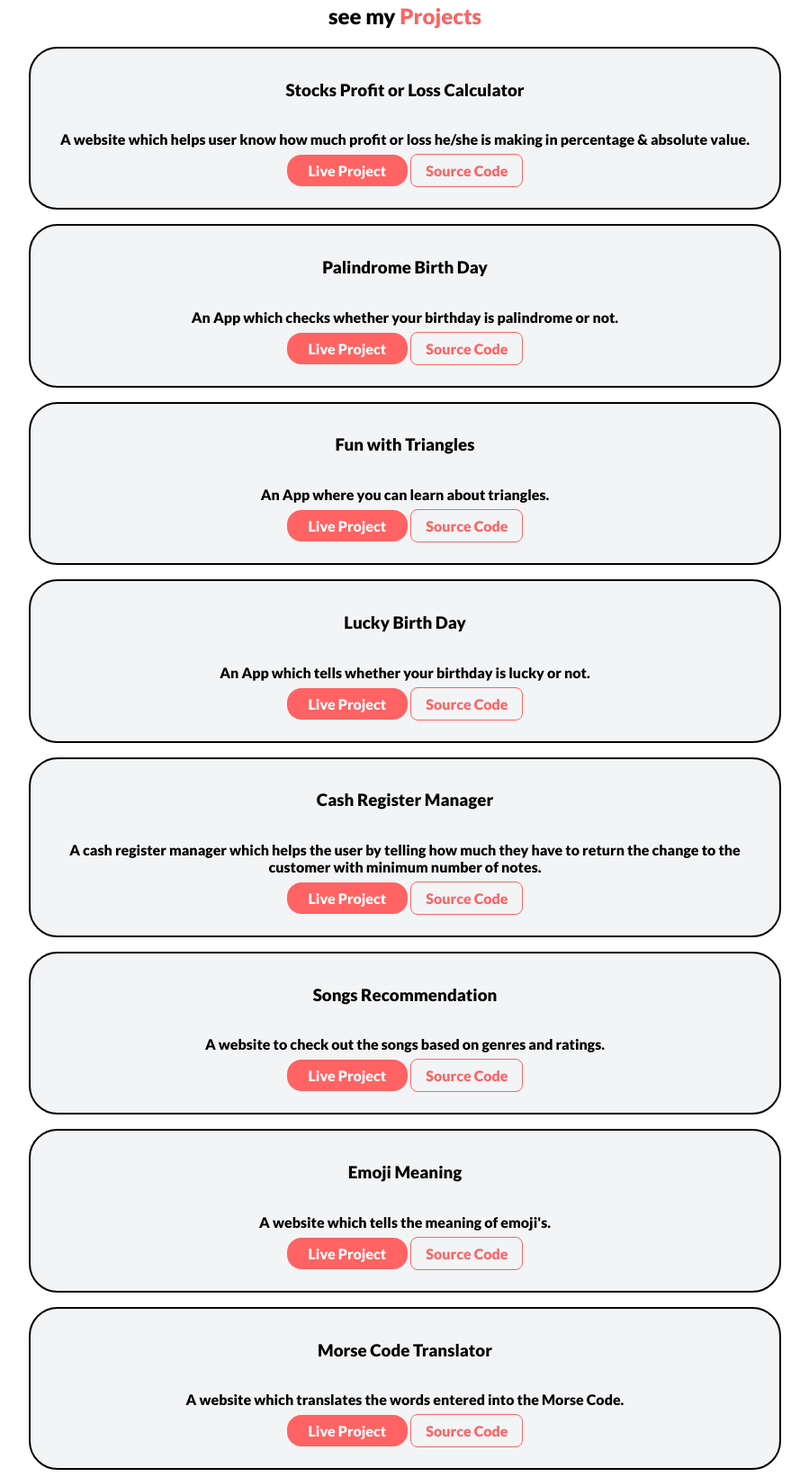
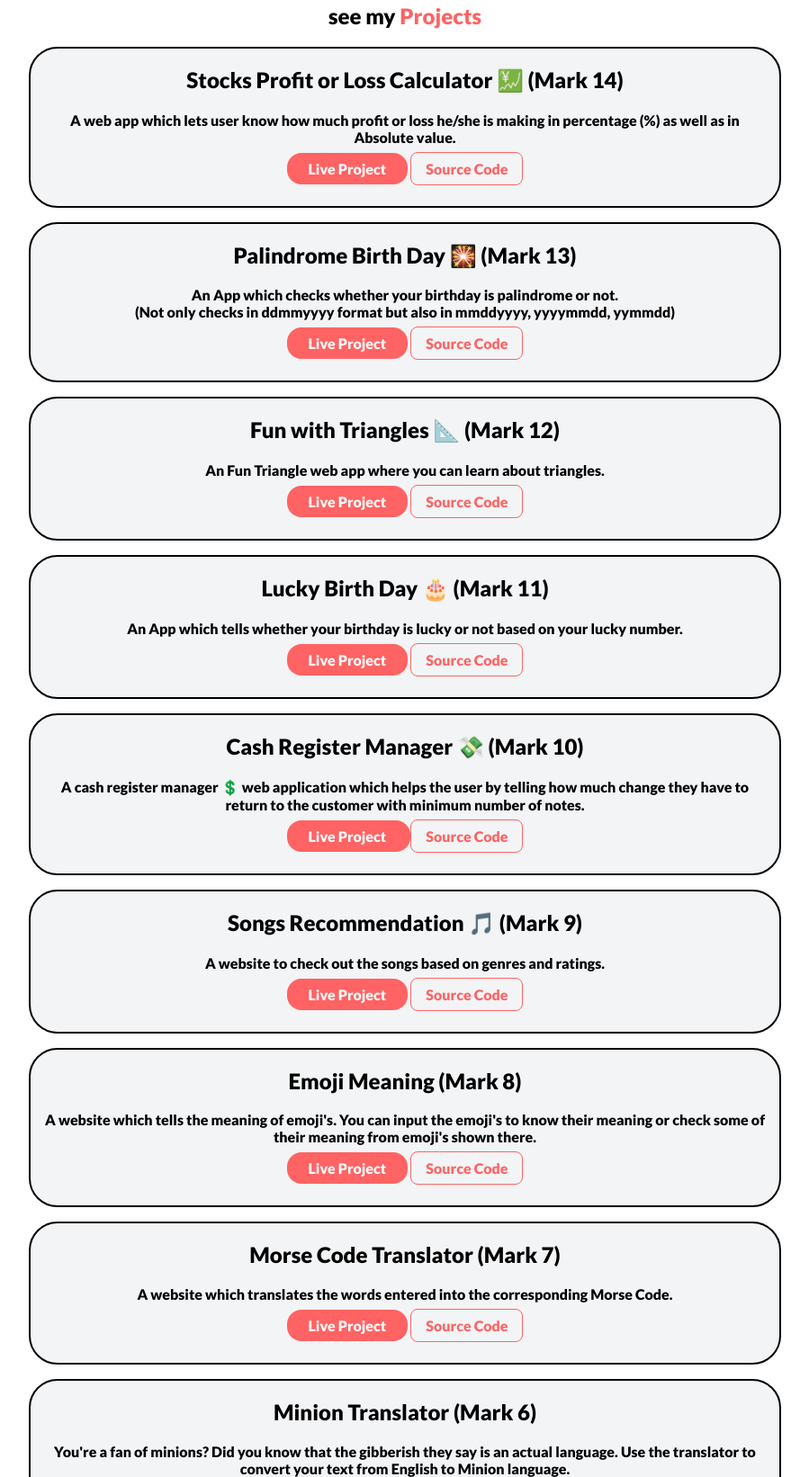
Before and after one commit to rohit8686/rohit-website, a plain HTML site: page projects.html in a window 1280 px wide. Shown: the part 125-1767 px from the top of the page at 90% size, without its empty margins (190-1089 px from the left). Drawn offline with Linux system fonts and the light colour scheme.

```diff
--- a/projects.html
+++ b/projects.html
@@ -27,32 +27,32 @@
     <h2 class="center">see my <span class="header-color">Projects</span></h2>
 
     <section class="center off-white-section padding-bottom container container-center margin-bottom border">
-        <h3>Stocks Profit or Loss Calculator</h3>
-        <p>A website which helps user know how much profit or loss he/she is making in percentage & absolute value.
+        <h2>Stocks Profit or Loss Calculator 💹 (Mark 14)</h2>
+        <p>A web app which lets user know how much profit or loss he/she is making in percentage (%) as well as in Absolute value.
         </p>
         <a class="link primary-link" href="https://ti03o.csb.app/" target="_blank">Live Project</a>
         <a class="link secondary-link" href="https://github.com/qwerty8686/stocksCalculator" target="_blank">Source Code</a>
     </section>
 
     <section class="border margin-bottom center off-white-section padding-bottom container container-center">
-        <h3>Palindrome Birth Day</h3>
-        <p>An App which checks whether your birthday is palindrome or not.
+        <h2>Palindrome Birth Day 🎇 (Mark 13)</h2>
+        <p>An App which checks whether your birthday is palindrome or not.<br>(Not only checks in ddmmyyyy format but also in mmddyyyy, yyyymmdd, yymmdd)
         </p>
         <a class="link primary-link" href="https://ou35i.csb.app/" target="_blank">Live Project</a>
         <a class="link secondary-link" href="https://github.com/qwerty8686/PalindromeBirthday" target="_blank">Source Code</a>
     </section>
 
     <section class="border margin-bottom center off-white-section padding-bottom container container-center">
-        <h3>Fun with Triangles</h3>
-        <p>An App where you can learn about triangles.
+        <h2>Fun with Triangles 📐 (Mark 12)</h2>
+        <p>An Fun Triangle web app where you can learn about triangles.
         </p>
         <a class="link primary-link" href="https://v6yo7.csb.app/" target="_blank">Live Project</a>
         <a class="link secondary-link" href="https://github.com/qwerty8686/funWithTriangles" target="_blank">Source Code</a>
     </section>
 
     <section class="border margin-bottom center off-white-section padding-bottom container container-center">
-        <h3>Lucky Birth Day</h3>
-        <p>An App which tells whether your birthday is lucky or not.
+        <h2>Lucky Birth Day 🎂 (Mark 11)</h2>
+        <p>An App which tells whether your birthday is lucky or not based on your lucky number.
         </p>
         <a class="link primary-link" href="https://o42mp.csb.app/" target="_blank">Live Project</a>
         <a class="link secondary-link" href="https://github.com/qwerty8686/LuckyBirthDay" target="_blank">Source Code</a>
@@ -60,39 +60,39 @@
 
 
     <section class="border margin-bottom center off-white-section padding-bottom container container-center">
-        <h3>Cash Register Manager</h3>
-        <p>A cash register manager which helps the user by telling how much they have to return the change to the customer with minimum number of notes.
+        <h2>Cash Register Manager 💸 (Mark 10)</h2>
+        <p>A cash register manager 💲 web application which helps the user by telling how much change they have to return to the customer with minimum number of notes.
         </p>
-        <a class="link primary-link" href="https://smh0s.csb.app/" target="_blank">Live Project</a>
-        <a class="link secondary-link" href="https://github.com/qwerty8686/cashregister-manager" target="_blank">Source Code</a>
+        <a class="link primary-link" href="https://nsuxq.csb.app/" target="_blank">Live Project </a>
+        <a class="link secondary-link" href="https://github.com/qwerty8686/cashregistermanager" target="_blank">Source Code</a>
     </section>
 
     <section class="border margin-bottom center off-white-section padding-bottom container container-center">
-        <h3>Songs Recommendation</h3>
+        <h2>Songs Recommendation 🎵 (Mark 9)</h2>
         <p>A website to check out the songs based on genres and ratings.
         </p>
-        <a class="link primary-link" href="https://ibwtj.csb.app/" target="_blank">Live Project</a>
+        <a class="link primary-link" href="https://iire5.csb.app/" target="_blank">Live Project</a>
         <a class="link secondary-link" href="https://github.com/qwerty8686/songsRecommendation" target="_blank">Source Code</a>
     </section>
 
     <section class="center off-white-section padding-bottom container container-center margin-bottom border">
-        <h3>Emoji Meaning</h3>
-        <p>A website which tells the meaning of emoji's.
+        <h2>Emoji Meaning (Mark 8)</h2>
+        <p>A website which tells the meaning of emoji's. You can input the emoji's to know their meaning or check some of their meaning from emoji's shown there.
         </p>
         <a class="link primary-link" href="https://x2kxn.csb.app/" target="_blank">Live Project</a>
         <a class="link secondary-link" href="https://github.com/qwerty8686/emojiMeaning" target="_blank">Source Code</a>
     </section>
 
     <section class="border margin-bottom center off-white-section padding-bottom container container-center">
-        <h3>Morse Code Translator</h3>
-        <p>A website which translates the words entered into the Morse Code.
+        <h2>Morse Code Translator (Mark 7)</h2>
+        <p>A website which translates the words entered into the corresponding Morse Code.
         </p>
         <a class="link primary-link" href="https://morsecodetranslatorr.netlify.app/" target="_blank">Live Project</a>
         <a class="link secondary-link" href="https://github.com/qwerty8686/morsecodetranslator" target="_blank">Source Code</a>
     </section>
 
     <section class="border margin-bottom center off-white-section padding-bottom container container-center">
-        <h3>Minion Translator</h3>
+        <h2>Minion Translator (Mark 6)</h2>
         <p>You're a fan of minions? Did you know that the gibberish they say is an actual language. Use the translator
             to convert your text from English to Minion language.
         </p>
@@ -102,7 +102,7 @@
     </section>
 
     <section class="border margin-bottom center off-white-section padding-bottom container container-center">
-        <h3>You're good at Abbreviations?</h3>
+        <h2>You're good at Abbreviations? (Mark 2)</h2>
         <p>You think you're good at abbreviations? Try this to know how well you know them </p>
         <a class="link primary-link" target="_blank"
             href="https://replit.com/@GundaRohit/abbreviationsquiz?embed=1&output=1">Live Project</a>
@@ -111,7 +111,7 @@
     </section>
 
     <section class="border margin-bottom center off-white-section padding-bottom container container-center">
-        <h3>How well do you know Me?</h3>
+        <h2>How well do you know Me? (Mark 1)</h2>
         <p>A CLI app built with nodeJS. You can send this to your friends and find out who really knows you.
         </p>
         <a class="link primary-link" target="_blank" href="https://replit.com/@GundaRohit/quizapp?embed=1&output=1">Live
@@ -120,7 +120,7 @@
     </section>
 
     <footer class="footer">
-        <h3>Social Media</h3>
+        <h3>Connect with Me</h3>
         <ul class="center">
             <li class=" list-inline">
                 <a class="link" href="https://linkedin.com/in/gundarohit26/" target="_blank">Linkedin
```
Also changed, not shown: blogs.html (+1 -1 lines), index.html (+2 -2 lines), style.css (+1 -7 lines).
